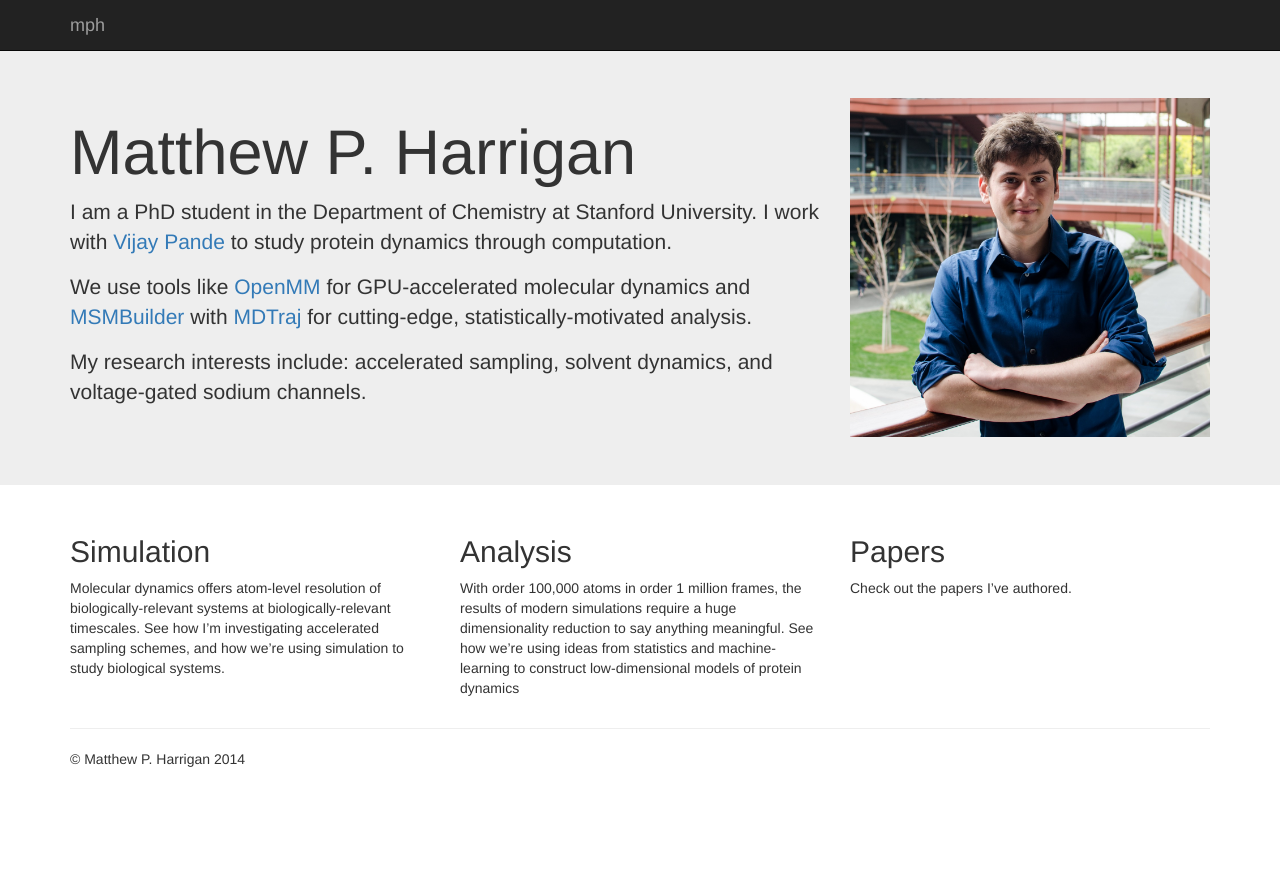
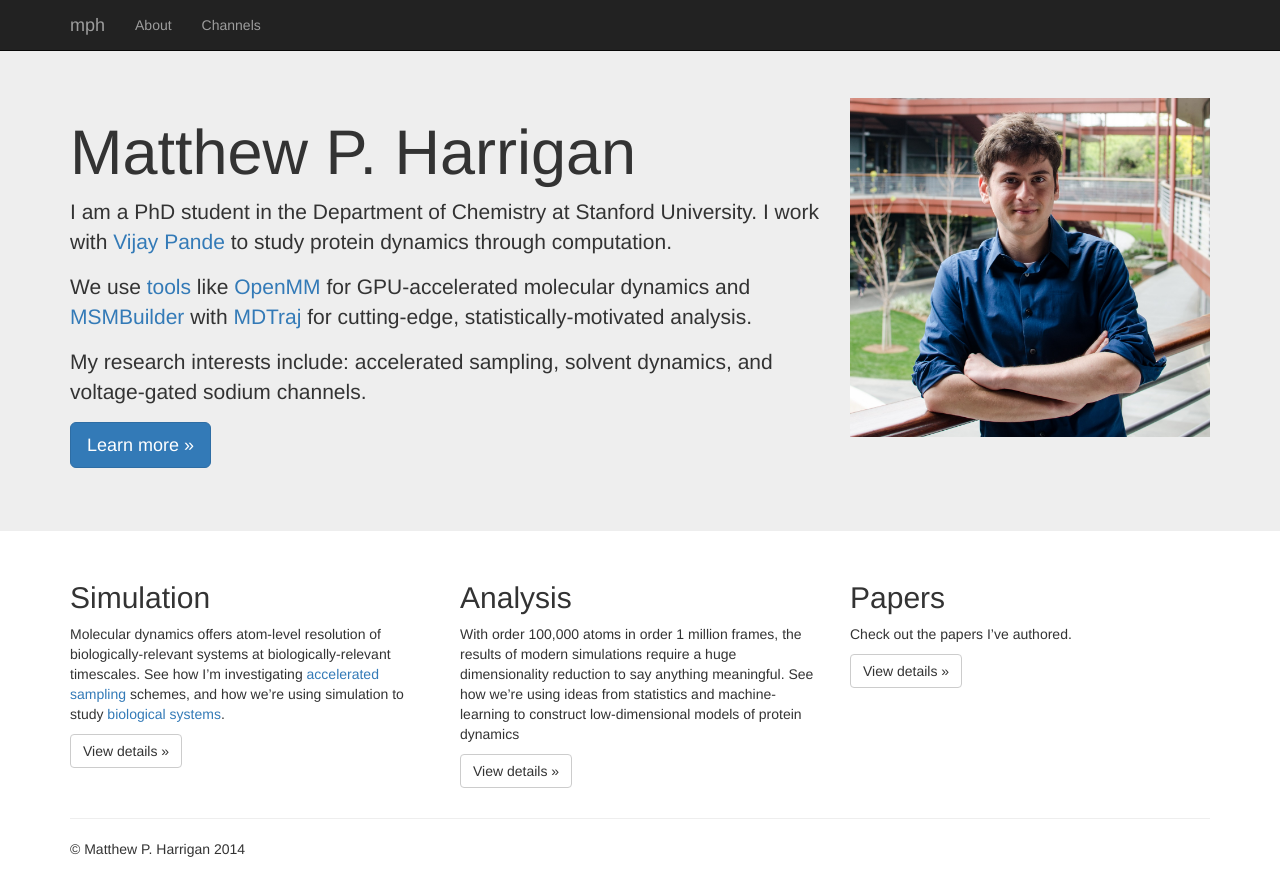
Before and after one commit to mpharrigan/mpharrigan.github.io, a Jekyll site: the page built from index.md, in a window 1280 px wide. Shown: the top 896 px of the page. Built offline with Jekyll 4.4.1, drawn with Linux system fonts in a browser that asks for light colours; nearby versions of some CDN libraries; library files that are not in the unit come from our copies.

Commit message:
Revert "Remove dead links"
This reverts commit 742478d76331b093aa5ee9d385447b57b53826d9.

```diff
--- a/_includes/jheader.html
+++ b/_includes/jheader.html
@@ -39,6 +39,8 @@
 
         <div class="collapse navbar-collapse">
             <ul class="nav navbar-nav">
+                <li><a href="#">About</a></li>
+                <li><a href="{{site.url}}/channels/">Channels</a></li>
             </ul>
         </div>
 
--- a/_layouts/index.html
+++ b/_layouts/index.html
@@ -8,6 +8,10 @@
             <div class="col-xs-8">
                 <h1>{{ page.h1 }}</h1>
                 {{ content }}
+            <p><a class="btn btn-primary btn-lg"
+                href="{{site.url}}/{{page.buttonLink}}" role="button">
+                {{ page.buttonText }} &raquo;
+            </a></p>
         </div>
         <div class="col-xs-4">
             <img src="{{site.url}}/assets/{{page.image}}"
@@ -23,6 +27,9 @@
         <div class="col-md-4">
             <h2>{{ front.title }}</h2>
             {{ front.output }}
+            <p><a class="btn btn-default" href="#" role="button">
+                View details &raquo;
+            </a></p>
         </div>
       {% endfor %}
   </div>
--- a/index.md
+++ b/index.md
@@ -2,6 +2,8 @@
 layout: index
 title: Matthew Harrigan
 h1: Matthew P. Harrigan
+buttonText: Learn more
+buttonLink: about
 image: mph.jpg
 ---
 
```
Also changed, not shown: other parts of index.md (+3 -1 lines), _fronts/f1-simulation.md (+5 -2 lines).
